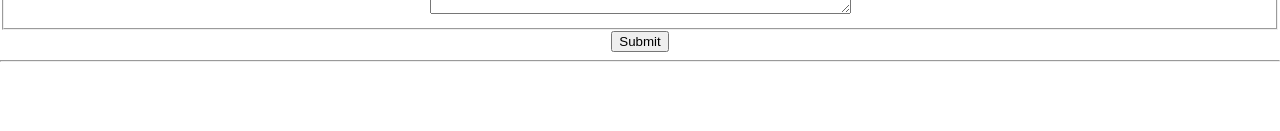
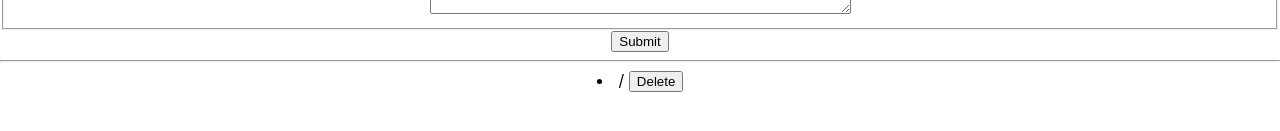
Before and after one commit to Songdenng/pj-test, a React (Create React App) app: page / in a window 1280 px wide. Shown: the part 423-554 px from the top of the page. Built offline with nearby package versions, Linux system fonts and the light colour scheme.

Commit message:
localStorege delete
삭제까지 완성

```diff
--- a/src/App.js
+++ b/src/App.js
@@ -4,10 +4,26 @@ import { useState, useEffect } from "react";
 function App() {
   const [title, setTitle] = useState("");
   const [content, setContent] = useState("");
-  const [diary, setDiary] = useState([]);
+  const [diary, setDiary] = useState(() => {
+    if(typeof window !== "undefined"){
+          const saved = window.localStorage.getItem("diaryInLocal");
+          if (saved !== null){
+             return JSON.parse(saved);
+          }else return[""];
+        }
+  });
+ // const [newDiary, setNewDiary] = useState([]);
 
   const onChangeT = (event) => setTitle(event.target.value);
   const onChangeC = (event) => setContent(event.target.value);
+
+  const onClick = (item) => {
+   // console.log(item);
+    let newDiary = diary.filter((diary) => diary !== item)
+    setDiary(newDiary);
+   // setDiary(diary.filter((d) => d.id !== index));
+   // console.log(diary);
+  };
 
   const onSubmit = (event) => {
     event.preventDefault();
@@ -18,18 +34,22 @@ function App() {
   };
 
   useEffect(() => {
-    window.localStorage.setItem("diaryInLocal", JSON.stringify(diary));
+    localStorage.setItem("diaryInLocal", JSON.stringify(diary));
   },[diary]);
 
-  useEffect(() => {
-    const data = localStorage.getItem("setDiary");
-    if(data !== null) {
-     data = setDiary(JSON.parse(data));
-    } else return[];
-  },[]);
+  // console.log(diary);
 
-  // console.log(diary);
-  const diaryMap = diary.map((item, index) => (<p key={index}>{item[0]} || {item[1]}</p>));
+  const diaryMap = diary.map((item, index) => (
+    <li
+      key={index}
+      id={index}
+    >
+      {item[0]} / {item[1]}
+      <button id={index} onClick={() => onClick(item)}>
+        Delete
+      </button>
+    </li>
+  ));
 
   return (
     <div className="App">
@@ -39,6 +59,7 @@ function App() {
         <form name="diary" onSubmit={onSubmit}>
           <fieldset>
             <input
+              id="title"
               value={title}
               onChange={onChangeT}
               type="text"
@@ -46,6 +67,7 @@ function App() {
             />
             <br></br>
             <textarea
+              id="content"
               value={content}
               onChange={onChangeC}
               cols="50"
@@ -60,6 +82,7 @@ function App() {
       <div className="diaryMap">
         {diaryMap}
       </div>
+
     </div>
   );
 }
```
